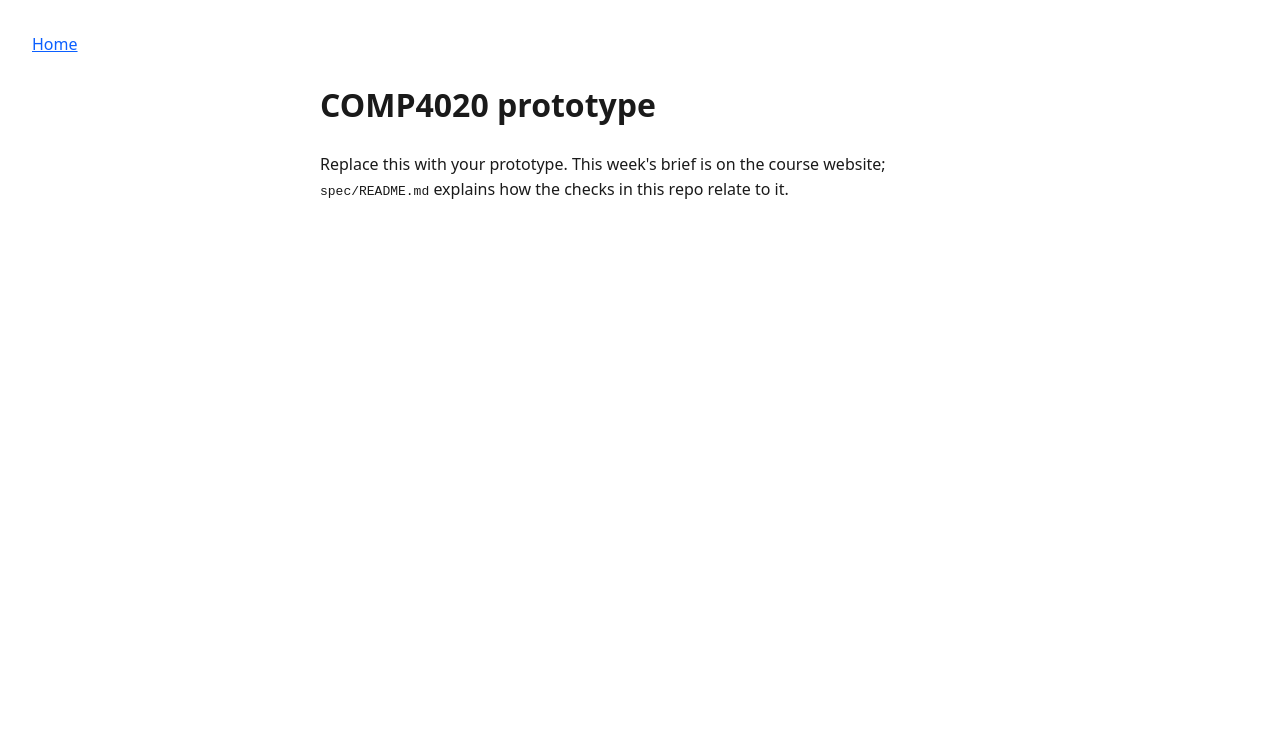
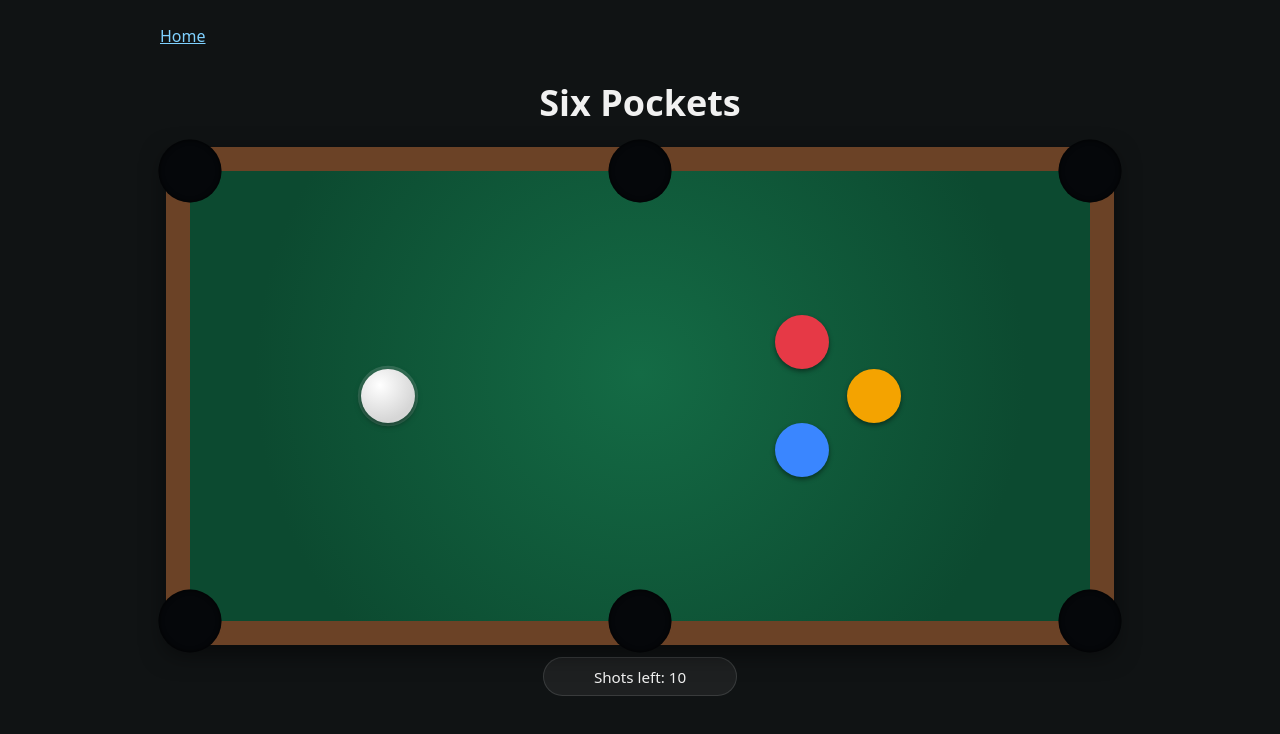
Before and after one commit to comp4020-agentic-coding-studio/comp4020-crit5-Posture627K, a website built with Vite: page index.html in a window 1280 px wide. Built offline with nearby package versions, Linux system fonts and the light colour scheme.

Commit message:
game: static visual scaffold — table, 6 pockets, cue ball, 3 target balls, HUD placeholder

```diff
--- a/index.html
+++ b/index.html
@@ -3,10 +3,10 @@
   <head>
     <meta charset="UTF-8" />
     <meta name="viewport" content="width=device-width, initial-scale=1.0" />
-    <title>COMP4020 prototype</title>
+    <title>Six Pockets</title>
     <meta
       name="description"
-      content="Replace this with one sentence saying what this page is. A search result and a link preview both show it."
+      content="Six Pockets: a tiny browser pool game --- sink the three balls before you run out of shots."
     />
 
     <!--
@@ -27,11 +27,24 @@
       </nav>
     </header>
     <main>
-      <h1>COMP4020 prototype</h1>
-      <p>
-        Replace this with your prototype. This week's brief is on the course website;
-        <code>spec/README.md</code> explains how the checks in this repo relate to it.
-      </p>
+      <h1>Six Pockets</h1>
+      <div class="game">
+        <div class="table" aria-hidden="true">
+          <div class="pocket pocket--top-left"></div>
+          <div class="pocket pocket--top-mid"></div>
+          <div class="pocket pocket--top-right"></div>
+          <div class="pocket pocket--bottom-left"></div>
+          <div class="pocket pocket--bottom-mid"></div>
+          <div class="pocket pocket--bottom-right"></div>
+          <div class="ball ball--target ball--target-1"></div>
+          <div class="ball ball--target ball--target-2"></div>
+          <div class="ball ball--target ball--target-3"></div>
+          <div class="ball ball--cue"></div>
+        </div>
+        <div class="hud">
+          <span class="hud-status">Shots left: 10</span>
+        </div>
+      </div>
     </main>
     <script type="module" src="./main.ts"></script>
   </body>
--- a/styles.css
+++ b/styles.css
@@ -1,16 +1,147 @@
+html {
+  height: 100%;
+}
+
 body {
   margin: 0;
-  padding: 2rem;
+  min-height: 100vh;
+  box-sizing: border-box;
+  display: flex;
+  flex-direction: column;
+  align-items: center;
+  gap: 1.5rem;
+  padding: 1.5rem 1rem 2.5rem;
   font-family: system-ui, sans-serif;
   line-height: 1.6;
-  color: #1a1a1a;
+  color: #f1f1f1;
+  background: #101314;
+}
+
+header,
+main {
+  width: 100%;
+  max-width: 60rem;
+}
+
+nav a {
+  color: #7fd1ff;
 }
 
 main {
-  max-width: 40rem;
-  margin: 0 auto;
+  display: flex;
+  flex-direction: column;
+  align-items: center;
+  gap: 1rem;
 }
 
-a {
-  color: #0b5fff;
+h1 {
+  margin: 0;
+  font-size: clamp(1.5rem, 4vw, 2.25rem);
+  text-align: center;
 }
+
+.game {
+  width: 100%;
+  display: flex;
+  flex-direction: column;
+  align-items: center;
+  gap: 0.75rem;
+}
+
+.table {
+  position: relative;
+  width: min(92vw, 900px);
+  aspect-ratio: 2 / 1;
+  background: radial-gradient(circle at 50% 45%, #146b45, #0c4a30 75%);
+  border: clamp(0.6rem, 2vw, 1.5rem) solid #6b4226;
+  border-radius: 0.75rem;
+  box-shadow: 0 0.5rem 1.5rem rgba(0, 0, 0, 0.5);
+}
+
+.pocket {
+  position: absolute;
+  width: 7%;
+  aspect-ratio: 1 / 1;
+  background: #05070a;
+  border-radius: 50%;
+  box-shadow: inset 0 0 0.3rem rgba(0, 0, 0, 0.85);
+  transform: translate(-50%, -50%);
+}
+
+.pocket--top-left {
+  top: 0;
+  left: 0;
+}
+
+.pocket--top-mid {
+  top: 0;
+  left: 50%;
+}
+
+.pocket--top-right {
+  top: 0;
+  left: 100%;
+}
+
+.pocket--bottom-left {
+  top: 100%;
+  left: 0;
+}
+
+.pocket--bottom-mid {
+  top: 100%;
+  left: 50%;
+}
+
+.pocket--bottom-right {
+  top: 100%;
+  left: 100%;
+}
+
+.ball {
+  position: absolute;
+  width: 6%;
+  aspect-ratio: 1 / 1;
+  border-radius: 50%;
+  transform: translate(-50%, -50%);
+  box-shadow: 0 0.15rem 0.3rem rgba(0, 0, 0, 0.45);
+}
+
+.ball--target-1 {
+  background: #e63946;
+  top: 38%;
+  left: 68%;
+}
+
+.ball--target-2 {
+  background: #f4a300;
+  top: 50%;
+  left: 76%;
+}
+
+.ball--target-3 {
+  background: #3a86ff;
+  top: 62%;
+  left: 68%;
+}
+
+.ball--cue {
+  top: 50%;
+  left: 22%;
+  background: radial-gradient(circle at 35% 30%, #ffffff, #d6d6d6 70%);
+  cursor: grab;
+  box-shadow:
+    0 0.15rem 0.4rem rgba(0, 0, 0, 0.5),
+    0 0 0 0.2rem rgba(255, 255, 255, 0.15);
+}
+
+.hud {
+  min-width: 10rem;
+  padding: 0.4rem 1rem;
+  border-radius: 999px;
+  background: rgba(255, 255, 255, 0.06);
+  border: 1px solid rgba(255, 255, 255, 0.12);
+  font-size: 0.95rem;
+  font-variant-numeric: tabular-nums;
+  text-align: center;
+}
```
